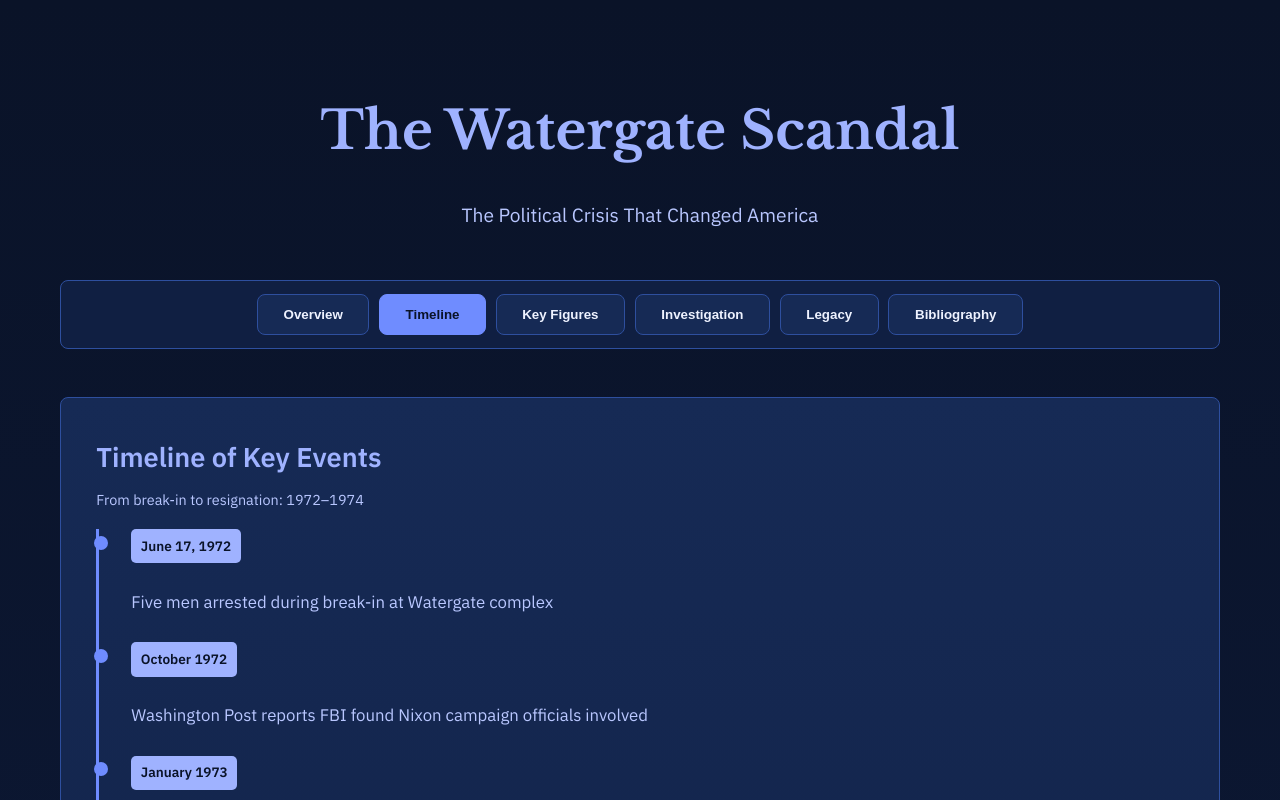
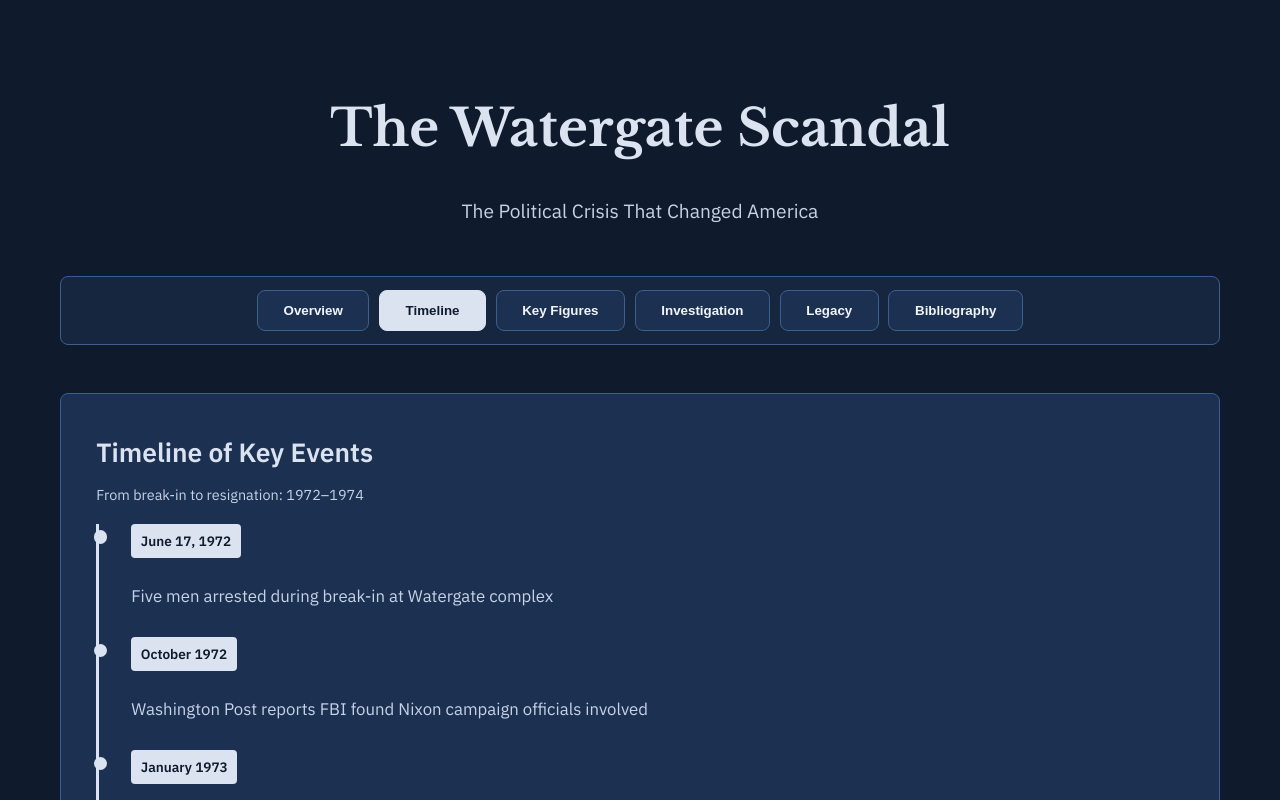
Before and after one commit to PinkPeonies17/watergate_scandal, a plain HTML site: page index.html in a window 1280 px wide. Both pictures are taken after a click on the button "Timeline". Shown: the top 800 px of the page. Drawn offline with nearby package versions, Linux system fonts and the light colour scheme.

Commit message:
Update index.html

```diff
--- a/index.html
+++ b/index.html
@@ -9,14 +9,13 @@
 @import url('https://fonts.googleapis.com/css2?family=Libre+Baskerville:wght@700&family=IBM+Plex+Sans:wght@400;500;600&display=swap');
 
 :root {
-  --bg-main: #0a1328;
-  --bg-panel: #101f42;
-  --bg-panel-2: #162a55;
-  --border: #2e4f9e;
-  --text-main: #eef2ff;
-  --text-muted: #b9c7ff;
-  --accent: #6f8cff;
-  --accent-strong: #9fb2ff;
+  --bg-main: #0f1b2d;
+  --bg-panel: #16263f;
+  --bg-panel-2: #1c3152;
+  --border: #3b5f8f;
+  --text-main: #f1f4fa;
+  --text-muted: #c6d2e6;
+  --accent: #2f4f7f;
   --radius: 8px;
 }
 
@@ -24,7 +23,7 @@
 
 body {
   margin: 0;
-  background: linear-gradient(180deg, #0a1328, #0d1a3a);
+  background: var(--bg-main);
   font-family: 'IBM Plex Sans', sans-serif;
   color: var(--text-main);
   line-height: 1.8;
@@ -38,9 +37,9 @@
 
 h1 {
   font-family: 'Libre Baskerville', serif;
-  font-size: 3.3rem;
+  font-size: 3.2rem;
   text-align: center;
-  color: var(--accent-strong);
+  color: #dbe3f1;
   margin-bottom: 0.25rem;
 }
 
@@ -75,14 +74,9 @@
 }
 
 .tabs-trigger.active {
-  background: var(--accent);
-  color: #0a1328;
-  border-color: var(--accent);
-}
-
-.tabs-trigger:hover {
-  background: var(--accent-strong);
-  color: #0a1328;
+  background: #dbe3f1;
+  color: #0f1b2d;
+  border-color: #dbe3f1;
 }
 
 /* Content */
@@ -91,7 +85,7 @@
 
 /* Cards */
 .card {
-  background: linear-gradient(180deg, var(--bg-panel-2), var(--bg-panel));
+  background: var(--bg-panel-2);
   border: 1px solid var(--border);
   border-radius: var(--radius);
   padding: 2.2rem;
@@ -99,9 +93,9 @@
 }
 
 .card-title {
-  font-size: 1.7rem;
+  font-size: 1.65rem;
   font-weight: 700;
-  color: var(--accent-strong);
+  color: #dbe3f1;
   margin-bottom: 0.35rem;
 }
 
@@ -118,7 +112,7 @@
 
 /* Timeline */
 .timeline {
-  border-left: 3px solid var(--accent);
+  border-left: 3px solid #dbe3f1;
   padding-left: 2rem;
 }
 
@@ -132,20 +126,20 @@
   position: absolute;
   left: -2.35rem;
   top: 0.4rem;
-  width: 0.9rem;
-  height: 0.9rem;
-  background: var(--accent);
+  width: 0.85rem;
+  height: 0.85rem;
+  background: #dbe3f1;
   border-radius: 50%;
 }
 
 .timeline-date {
   font-size: 0.85rem;
   font-weight: 700;
-  background: var(--accent-strong);
-  color: #0a1328;
+  background: #dbe3f1;
+  color: #0f1b2d;
   display: inline-block;
   padding: 0.3rem 0.6rem;
-  border-radius: 5px;
+  border-radius: 4px;
   margin-bottom: 0.4rem;
 }
 
@@ -279,22 +273,22 @@
   </div>
 </div>
 
-<!-- BIBLIOGRAPHY -->
+<!-- BIBLIOGRAPHY (FULL, UNCHANGED) -->
 <div id="bibliography" class="tabs-content">
   <div class="card">
     <div class="card-title">Annotated Bibliography</div>
     <div class="card-content">
       <p><strong>FBI. “Watergate.” FBI.gov, Federal Bureau of Investigation, www.fbi.gov/history/famous-cases/watergate. Accessed 18 Jan. 2026.</strong><br>
-      This source is credible because it is published by the Federal Bureau of Investigation, a primary government agency responsible for investigating the Watergate break-in. It provides factual, first-hand information about the FBI’s investigation and the legal proceedings that followed.</p>
+      This source is credible because it is published by the Federal Bureau of Investigation, a primary government agency responsible for investigating the Watergate break-in. It provides factual, first-hand information about the FBI’s investigation and the legal proceedings that followed. The content is reliable for understanding the official law-enforcement perspective on the scandal.</p>
 
-      <p><strong>“Watergate Scandal.” Encyclopædia Britannica.</strong><br>
-      This source is credible due to Encyclopædia Britannica’s editorial oversight and reputation as a scholarly reference.</p>
+      <p><strong>“Watergate Scandal.” Encyclopædia Britannica, Encyclopædia Britannica, Inc., www.britannica.com/event/Watergate-Scandal. Accessed 18 Jan. 2026.</strong><br>
+      This source is credible due to Encyclopædia Britannica’s editorial oversight and reputation as a scholarly reference. It offers a clear, well-organized historical overview of the Watergate scandal, including the timeline of events, key figures, and political implications. It is valuable for providing contextual background and accurate summaries of complex historical events.</p>
 
-      <p><strong>“Select Committee on Presidential Campaign Activities (Watergate Committee).” U.S. Senate.</strong><br>
-      Published on the official U.S. Senate website, this source provides primary government documentation about congressional investigations.</p>
+      <p><strong>“Select Committee on Presidential Campaign Activities (Watergate Committee).” U.S. Senate, www.senate.gov/about/powers-procedures/investigations/watergate.htm. Accessed 18 Jan. 2026.</strong><br>
+      Published on the official U.S. Senate website, this source is credible because it provides primary government documentation about congressional investigations. It details the formation, hearings, and constitutional implications of the Senate Watergate Committee, making it essential for understanding the legislative oversight and legal procedures of the scandal.</p>
 
-      <p><strong>“Watergate Scandal.” History.com.</strong><br>
-      Produced by professional historians and editors, offering a reliable narrative overview.</p>
+      <p><strong>“Watergate Scandal.” History.com, A&E Television Networks, www.history.com/articles/watergate. Accessed 18 Jan. 2026.</strong><br>
+      This source is credible as it is produced by professional historians and editors at History.com. It provides a narrative overview of the Watergate break-in, Nixon’s obstruction of justice, and the investigative journalism that uncovered the scandal. The content is reliable for understanding the sequence of events and the broader impact on American political culture.</p>
     </div>
   </div>
 </div>
```
